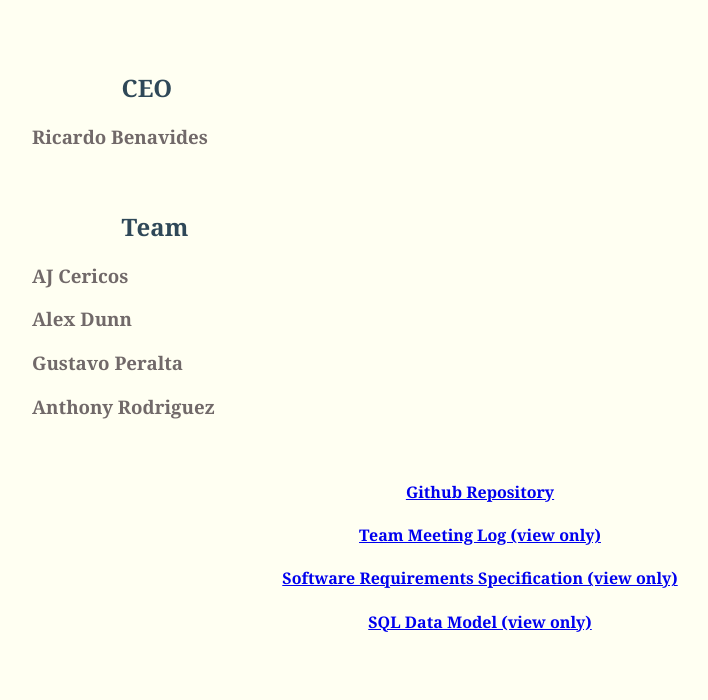
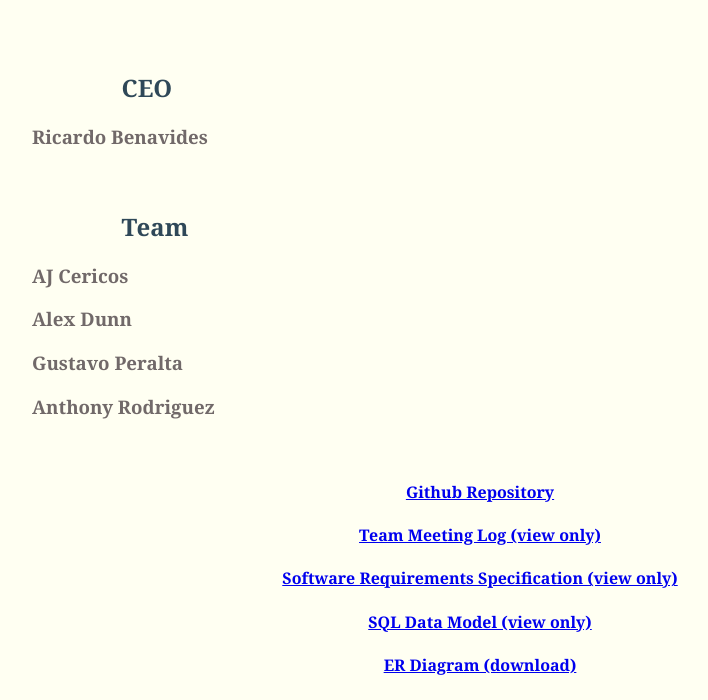
Before and after one commit to whitefoxllc/whitefoxllc.github.io, a plain HTML site: page index.html in a window 1280 px wide. Shown: the part 100-800 px from the top of the page, without its empty margins (160-868 px from the left). Drawn offline with Linux system fonts and the light colour scheme.

Commit message:
Added ER diagram file, link, and resource folder

```diff
--- a/index.html
+++ b/index.html
@@ -28,6 +28,7 @@
 		<h4><a href = "https://docs.google.com/document/d/1RgPoEI_3Wgthqrc3L0f_e2gSZ6lR8blOzFB3IbZtIRA/" target = "_blank">Team Meeting Log (view only)</a></h4>
 		<h4><a href = "https://docs.google.com/document/d/1Tg8JO5vhUV0z0xiM9JKEYriiD1i-rfcjutfcr--JN_o/" target = "_blank">Software Requirements Specification (view only)</a></h4>
 		<h4><a href = "https://docs.google.com/spreadsheets/d/1EUvPlH8ajIEGNh2mlBHtD2xdCUbWm4AXRB1yu7XtGmo/" target = "_blank">SQL Data Model (view only)</a></h4>
+		<h4><a href = "./resources/WhiteER.erwin" target = "_blank">ER Diagram (download)</a></h4>
 
 
 
```
Also changed, not shown: 1 other file.
